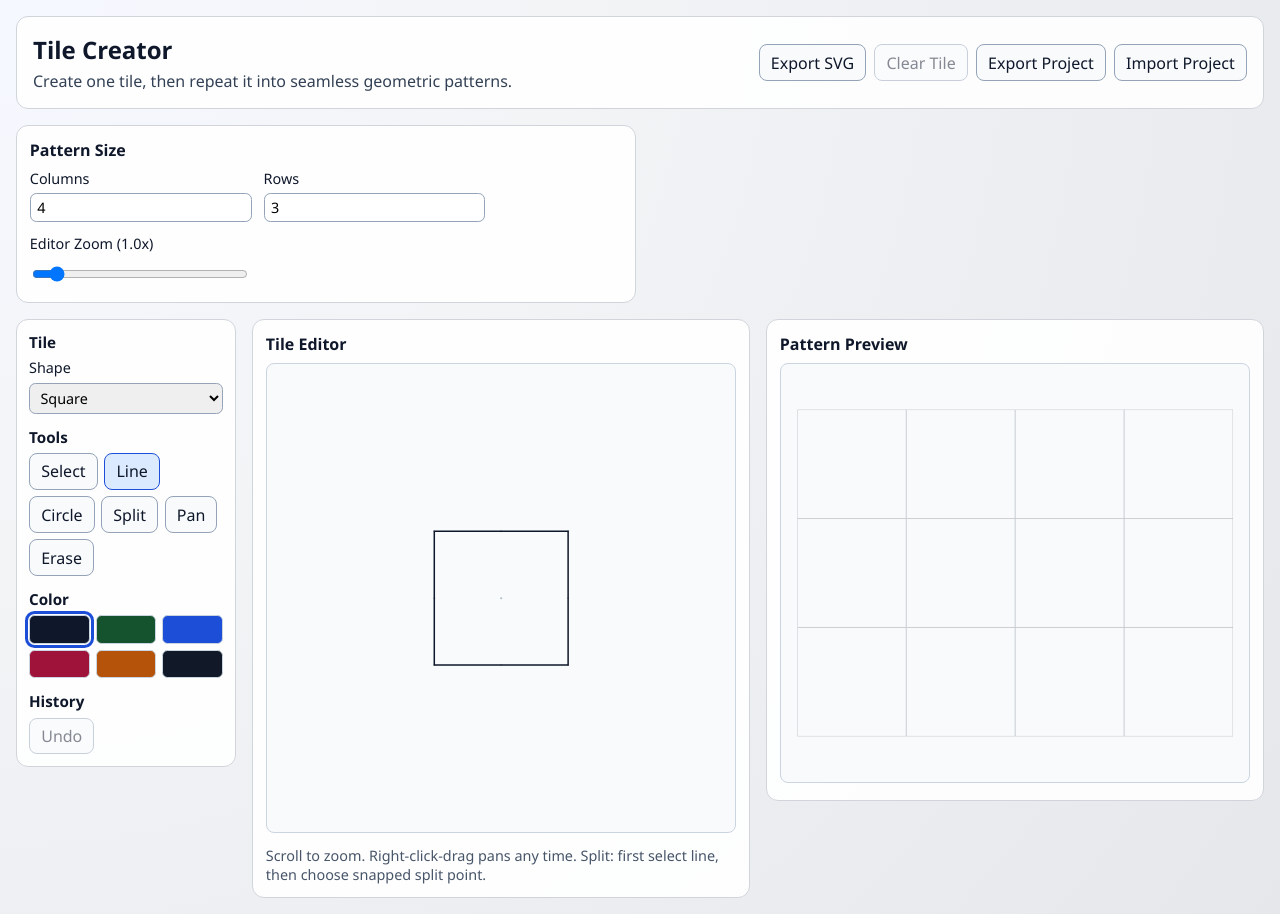
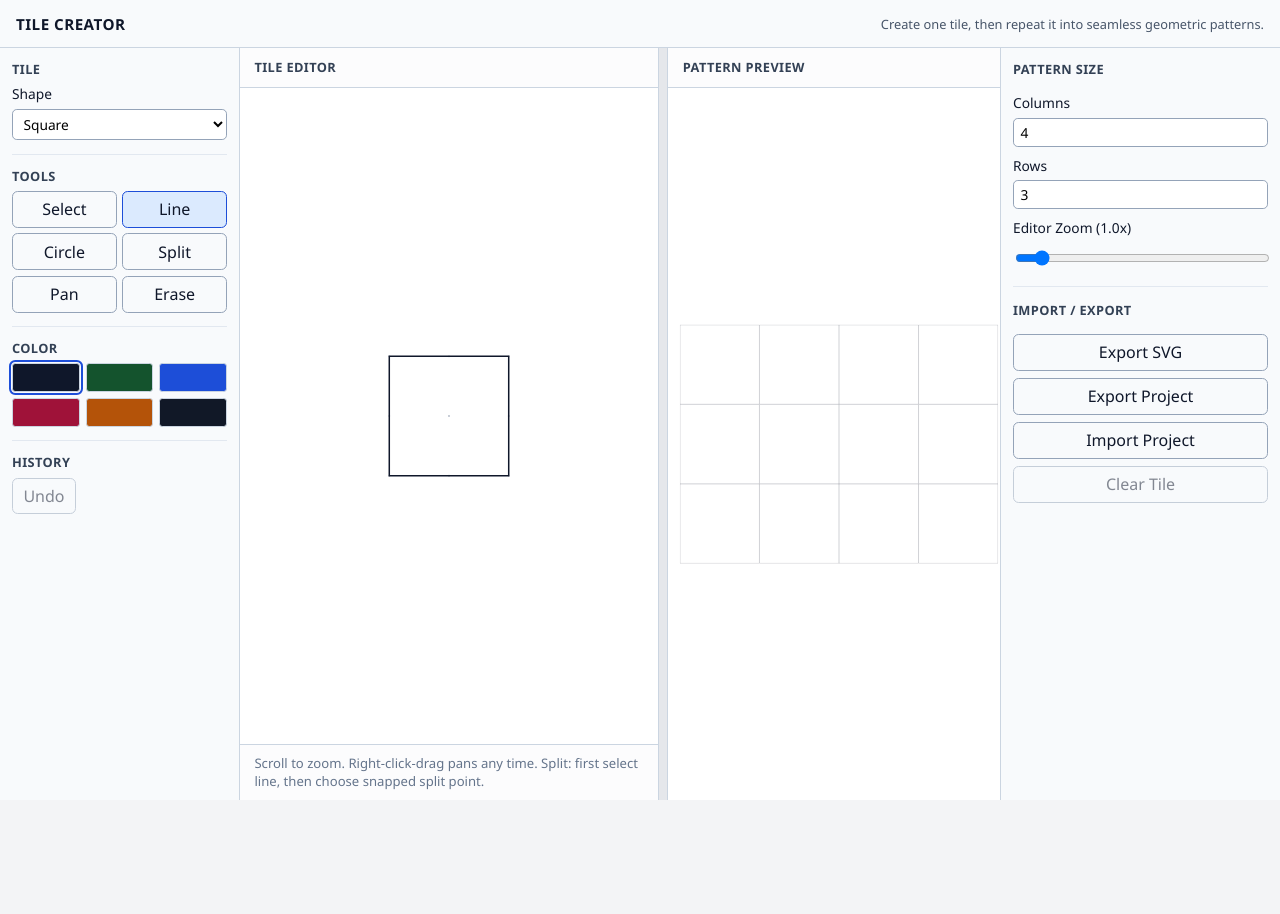
Before and after one commit to handorff/tile-creator, a React (Vite) app: page / in a window 1280 px wide. After the commit the page ends 800 px from the top, so only its background shows below. Built offline with nearby package versions, Linux system fonts and the light colour scheme.

Commit message:
Update layout to new Figma style

```diff
--- a/src/app/App.tsx
+++ b/src/app/App.tsx
@@ -1,5 +1,5 @@
 import { useEffect, useMemo, useReducer, useRef, useState } from 'react';
-import type { ChangeEvent } from 'react';
+import type { ChangeEvent, PointerEvent as ReactPointerEvent } from 'react';
 import { EditorCanvas } from '../features/editor/EditorCanvas';
 import { Toolbar } from '../features/editor/Toolbar';
 import { buildTiledSvg } from '../features/export/exportSvg';
@@ -27,6 +27,8 @@ interface InitialState {
 
 const MIN_EDITOR_ZOOM = 0.5;
 const MAX_EDITOR_ZOOM = 10;
+const MIN_EDITOR_PANE = 0.3;
+const MAX_EDITOR_PANE = 0.7;
 
 function clampPattern(value: number): number {
   if (Number.isNaN(value) || value < 1) {
@@ -40,6 +42,13 @@ function clampEditorZoom(value: number): number {
     return 1;
   }
   return Math.min(MAX_EDITOR_ZOOM, Math.max(MIN_EDITOR_ZOOM, value));
+}
+
+function clampEditorPane(value: number): number {
+  if (Number.isNaN(value)) {
+    return 0.55;
+  }
+  return Math.min(MAX_EDITOR_PANE, Math.max(MIN_EDITOR_PANE, value));
 }
 
 function loadInitialState(): InitialState {
@@ -62,6 +71,9 @@ export function App(): JSX.Element {
   const [selectedPrimitiveId, setSelectedPrimitiveId] = useState<string | null>(null);
   const [message, setMessage] = useState<string>('');
   const fileInputRef = useRef<HTMLInputElement | null>(null);
+  const centerSplitRef = useRef<HTMLDivElement | null>(null);
+  const [editorPane, setEditorPane] = useState<number>(0.55);
+  const [resizingPane, setResizingPane] = useState<boolean>(false);
 
   useEffect(() => {
     saveAutosave(project, pattern);
@@ -191,37 +203,107 @@ export function App(): JSX.Element {
     }
   };
 
+  const updateEditorPane = (clientX: number): void => {
+    const splitElement = centerSplitRef.current;
+    if (!splitElement) {
+      return;
+    }
+
+    const bounds = splitElement.getBoundingClientRect();
+    if (bounds.width <= 0) {
+      return;
+    }
+
+    setEditorPane(clampEditorPane((clientX - bounds.left) / bounds.width));
+  };
+
+  const onSplitPointerDown = (event: ReactPointerEvent<HTMLDivElement>): void => {
+    event.preventDefault();
+    event.currentTarget.setPointerCapture(event.pointerId);
+    setResizingPane(true);
+    updateEditorPane(event.clientX);
+  };
+
+  const onSplitPointerMove = (event: ReactPointerEvent<HTMLDivElement>): void => {
+    if (!resizingPane) {
+      return;
+    }
+    updateEditorPane(event.clientX);
+  };
+
+  const onSplitPointerUp = (event: ReactPointerEvent<HTMLDivElement>): void => {
+    if (event.currentTarget.hasPointerCapture(event.pointerId)) {
+      event.currentTarget.releasePointerCapture(event.pointerId);
+    }
+    setResizingPane(false);
+  };
+
   return (
     <main className="app-shell">
-      <header className="app-header">
-        <div>
+      <header className="title-bar">
         <h1>Tile Creator</h1>
         <p>Create one tile, then repeat it into seamless geometric patterns.</p>
-        </div>
-        <div className="header-actions">
-          <button type="button" onClick={exportSvg}>
-            Export SVG
-          </button>
-          <button type="button" onClick={clearTile} disabled={project.primitives.length === 0}>
-            Clear Tile
-          </button>
-          <button type="button" onClick={exportProjectJson}>
-            Export Project
-          </button>
-          <button type="button" onClick={() => fileInputRef.current?.click()}>
-            Import Project
-          </button>
-          <input
-            ref={fileInputRef}
-            type="file"
-            hidden
-            accept="application/json"
-            onChange={importProjectJson}
+      </header>
+
+      <section className="workspace-layout">
+        <Toolbar
+          shape={project.tile.shape}
+          activeTool={project.activeTool}
+          activeColor={project.activeColor}
+          colors={DEFAULT_COLORS}
+          canUndo={project.history.past.length > 0}
+          onShapeChange={setShape}
+          onToolChange={setTool}
+          onColorChange={setColor}
+          onUndo={() => dispatch({ type: 'undo' })}
+        />
+
+        <section className="center-panel">
+          <div
+            ref={centerSplitRef}
+            className="center-split"
+            style={{
+              gridTemplateColumns: `${(editorPane * 100).toFixed(2)}% 0.65rem ${(
+                100 -
+                editorPane * 100
+              ).toFixed(2)}%`
+            }}
+          >
+            <div className="center-pane">
+              <EditorCanvas
+                tile={project.tile}
+                primitives={project.primitives}
+                activeTool={project.activeTool}
+                activeColor={project.activeColor}
+                zoom={editorZoom}
+                onZoomChange={(nextZoom) => setEditorZoom(clampEditorZoom(nextZoom))}
+                onAddPrimitive={addPrimitive}
+                onUpdatePrimitive={updatePrimitive}
+                onSplitLine={splitLine}
+                onErasePrimitive={erasePrimitive}
+                onSelectionChange={setSelectedPrimitiveId}
               />
             </div>
-      </header>
 
-      <section className="pattern-controls panel">
+            <div
+              className={`center-divider ${resizingPane ? 'dragging' : ''}`}
+              role="separator"
+              aria-orientation="vertical"
+              aria-label="Resize editor and preview panes"
+              onPointerDown={onSplitPointerDown}
+              onPointerMove={onSplitPointerMove}
+              onPointerUp={onSplitPointerUp}
+              onPointerCancel={onSplitPointerUp}
+            />
+
+            <div className="center-pane">
+              <TilingPreview tile={project.tile} primitives={project.primitives} pattern={pattern} />
+            </div>
+          </div>
+        </section>
+
+        <aside className="right-panel">
+          <section className="right-section pattern-controls">
             <h2>Pattern Size</h2>
             <div className="pattern-grid">
               <label className="field">
@@ -269,37 +351,34 @@ export function App(): JSX.Element {
             </div>
           </section>
 
-      <section className="workspace-grid">
-        <Toolbar
-          shape={project.tile.shape}
-          activeTool={project.activeTool}
-          activeColor={project.activeColor}
-          colors={DEFAULT_COLORS}
-          canUndo={project.history.past.length > 0}
-          onShapeChange={setShape}
-          onToolChange={setTool}
-          onColorChange={setColor}
-          onUndo={() => dispatch({ type: 'undo' })}
+          <section className="right-section">
+            <h2>Import / Export</h2>
+            <div className="right-actions">
+              <button type="button" onClick={exportSvg}>
+                Export SVG
+              </button>
+              <button type="button" onClick={exportProjectJson}>
+                Export Project
+              </button>
+              <button type="button" onClick={() => fileInputRef.current?.click()}>
+                Import Project
+              </button>
+              <button type="button" onClick={clearTile} disabled={project.primitives.length === 0}>
+                Clear Tile
+              </button>
+            </div>
+            <input
+              ref={fileInputRef}
+              type="file"
+              hidden
+              accept="application/json"
+              onChange={importProjectJson}
             />
-
-        <EditorCanvas
-          tile={project.tile}
-          primitives={project.primitives}
-          activeTool={project.activeTool}
-          activeColor={project.activeColor}
-          zoom={editorZoom}
-          onZoomChange={(nextZoom) => setEditorZoom(clampEditorZoom(nextZoom))}
-          onAddPrimitive={addPrimitive}
-          onUpdatePrimitive={updatePrimitive}
-          onSplitLine={splitLine}
-          onErasePrimitive={erasePrimitive}
-          onSelectionChange={setSelectedPrimitiveId}
-        />
-
-        <TilingPreview tile={project.tile} primitives={project.primitives} pattern={pattern} />
           </section>
 
           {message ? <p className="status-message">{message}</p> : null}
+        </aside>
+      </section>
     </main>
   );
 }
--- a/src/features/editor/EditorCanvas.tsx
+++ b/src/features/editor/EditorCanvas.tsx
@@ -623,7 +623,7 @@ export function EditorCanvas(props: EditorCanvasProps): JSX.Element {
       : null;
 
   return (
-    <section className="panel">
+    <section className="canvas-panel">
       <h2>Tile Editor</h2>
       <svg
         ref={svgRef}
--- a/src/features/tiling/TilingPreview.tsx
+++ b/src/features/tiling/TilingPreview.tsx
@@ -72,7 +72,7 @@ export function TilingPreview(props: TilingPreviewProps): JSX.Element {
   const neighbors = useMemo(() => periodicNeighborOffsets(props.tile), [props.tile]);
 
   return (
-    <section className="panel">
+    <section className="canvas-panel">
       <h2>Pattern Preview</h2>
       <svg
         data-testid="tiling-preview"
--- a/src/styles.css
+++ b/src/styles.css
@@ -1,17 +1,31 @@
 :root {
   color-scheme: light;
   font-family: 'IBM Plex Sans', 'Avenir Next', 'Segoe UI', sans-serif;
-  background: radial-gradient(circle at top left, #f5f8ff 0%, #f3f4f6 35%, #e5e7eb 100%);
-  color: #0f172a;
+  --app-bg: #f3f4f6;
+  --surface: #f8fafc;
+  --surface-strong: #ffffff;
+  --text: #0f172a;
+  --text-muted: #475569;
+  --border: #cbd5e1;
+  --border-soft: #e2e8f0;
+  --divider: #e5e7eb;
+  background: var(--app-bg);
+  color: var(--text);
 }
 
 * {
   box-sizing: border-box;
 }
 
-body {
+html,
+body,
+#root {
   margin: 0;
   min-height: 100vh;
+}
+
+body {
+  background: var(--app-bg);
 }
 
 button,
@@ -20,46 +34,12 @@ select {
   font: inherit;
 }
 
-.app-shell {
-  display: grid;
-  gap: 1rem;
-  padding: 1rem;
-}
-
-.app-header {
-  background: rgba(255, 255, 255, 0.9);
-  border: 1px solid #d1d5db;
-  border-radius: 0.75rem;
-  padding: 1rem;
-  display: flex;
-  gap: 1rem;
-  justify-content: space-between;
-  align-items: center;
-  flex-wrap: wrap;
-}
-
-.app-header h1 {
-  margin: 0;
-  font-size: 1.5rem;
-}
-
-.app-header p {
-  margin: 0.25rem 0 0;
-  color: #334155;
-}
-
-.header-actions {
-  display: flex;
-  gap: 0.5rem;
-  flex-wrap: wrap;
-}
-
 button {
   border: 1px solid #94a3b8;
   background: #f8fafc;
-  color: #0f172a;
-  border-radius: 0.5rem;
-  padding: 0.4rem 0.7rem;
+  color: var(--text);
+  border-radius: 0.35rem;
+  padding: 0.4rem 0.65rem;
   cursor: pointer;
 }
 
@@ -77,97 +57,218 @@ button.active {
   background: #dbeafe;
 }
 
-.panel {
-  background: rgba(255, 255, 255, 0.92);
-  border: 1px solid #d1d5db;
-  border-radius: 0.75rem;
-  padding: 0.8rem;
+.app-shell {
+  height: 100vh;
+  display: flex;
+  flex-direction: column;
 }
 
-.panel h2 {
-  margin: 0 0 0.5rem;
-  font-size: 1rem;
+.title-bar {
+  min-height: 3rem;
+  padding: 0 1rem;
+  border-bottom: 1px solid var(--border);
+  background: var(--surface);
+  display: flex;
+  align-items: center;
+  justify-content: space-between;
+  gap: 1rem;
 }
 
-.pattern-controls {
-  max-width: 620px;
+.title-bar h1 {
+  margin: 0;
+  font-size: 0.95rem;
+  letter-spacing: 0.03em;
+  text-transform: uppercase;
 }
 
-.pattern-grid {
-  display: flex;
-  gap: 0.75rem;
-  flex-wrap: wrap;
+.title-bar p {
+  margin: 0;
+  color: var(--text-muted);
+  font-size: 0.8rem;
 }
 
-.field {
+.workspace-layout {
+  flex: 1;
+  min-height: 0;
   display: grid;
-  gap: 0.35rem;
-  font-size: 0.9rem;
-}
-
-.field input,
-.field select {
-  border: 1px solid #94a3b8;
-  border-radius: 0.4rem;
-  padding: 0.25rem 0.4rem;
-}
-
-.zoom-field {
-  min-width: 220px;
-}
-
-.workspace-grid {
-  display: grid;
-  grid-template-columns: minmax(180px, 220px) 1fr 1fr;
-  gap: 1rem;
-  align-items: start;
+  grid-template-columns: 240px minmax(0, 1fr) 280px;
+  background: #eef2f7;
 }
 
 .toolbar {
-  background: rgba(255, 255, 255, 0.9);
-  border: 1px solid #d1d5db;
-  border-radius: 0.75rem;
+  border-right: 1px solid var(--border);
+  background: var(--surface);
   padding: 0.75rem;
   display: grid;
-  gap: 0.8rem;
+  align-content: start;
+  gap: 0.85rem;
+  min-height: 0;
+  overflow: auto;
 }
 
-.toolbar h2 {
+.toolbar section + section {
+  border-top: 1px solid var(--border-soft);
+  padding-top: 0.75rem;
+}
+
+.toolbar h2,
+.right-section h2 {
   margin: 0 0 0.4rem;
-  font-size: 0.95rem;
+  font-size: 0.8rem;
+  text-transform: uppercase;
+  letter-spacing: 0.03em;
+  color: #334155;
 }
 
 .button-row {
-  display: flex;
-  flex-wrap: wrap;
-  gap: 0.4rem;
+  display: grid;
+  grid-template-columns: repeat(2, minmax(0, 1fr));
+  gap: 0.35rem;
 }
 
 .color-grid {
   display: grid;
-  grid-template-columns: repeat(3, 1fr);
+  grid-template-columns: repeat(3, minmax(0, 1fr));
   gap: 0.35rem;
 }
 
 .color {
   width: 100%;
   height: 1.8rem;
-  border-radius: 0.35rem;
+  border-radius: 0.2rem;
   border: 1px solid #cbd5e1;
 }
 
 .active-color {
-  outline: 3px solid #1d4ed8;
+  outline: 2px solid #1d4ed8;
   outline-offset: 1px;
+}
+
+.field {
+  display: grid;
+  gap: 0.35rem;
+  font-size: 0.86rem;
+}
+
+.field input,
+.field select {
+  border: 1px solid #94a3b8;
+  border-radius: 0.3rem;
+  padding: 0.25rem 0.4rem;
+  background: #ffffff;
+}
+
+.zoom-field input {
+  width: 100%;
+}
+
+.center-panel {
+  min-width: 0;
+  min-height: 0;
+  background: var(--surface-strong);
+}
+
+.center-split {
+  height: 100%;
+  min-height: 0;
+  display: grid;
+}
+
+.center-pane {
+  min-width: 0;
+  min-height: 0;
+  overflow: hidden;
+}
+
+.center-divider {
+  width: 100%;
+  cursor: col-resize;
+  background: var(--divider);
+  border-left: 1px solid var(--border);
+  border-right: 1px solid var(--border);
+  touch-action: none;
+}
+
+.center-divider:hover,
+.center-divider.dragging {
+  background: #dbeafe;
+}
+
+.canvas-panel {
+  height: 100%;
+  min-height: 0;
+  display: flex;
+  flex-direction: column;
+  background: #ffffff;
+}
+
+.canvas-panel h2 {
+  margin: 0;
+  padding: 0.65rem 0.9rem;
+  border-bottom: 1px solid var(--border);
+  font-size: 0.8rem;
+  text-transform: uppercase;
+  letter-spacing: 0.03em;
+  color: #334155;
+  background: #fcfcfd;
 }
 
 .editor-canvas,
 .preview-canvas {
   width: 100%;
-  min-height: 420px;
-  border-radius: 0.5rem;
-  background: #f8fafc;
-  border: 1px solid #cbd5e1;
+  flex: 1;
+  min-height: 0;
+  background: #ffffff;
+}
+
+.hint {
+  margin: 0;
+  padding: 0.6rem 0.9rem;
+  border-top: 1px solid var(--border);
+  color: #64748b;
+  font-size: 0.82rem;
+  background: #fcfcfd;
+}
+
+.right-panel {
+  border-left: 1px solid var(--border);
+  background: var(--surface);
+  padding: 0.75rem;
+  display: grid;
+  align-content: start;
+  gap: 0.85rem;
+  min-height: 0;
+  overflow: auto;
+}
+
+.right-section {
+  display: grid;
+  gap: 0.55rem;
+}
+
+.right-section + .right-section {
+  border-top: 1px solid var(--border-soft);
+  padding-top: 0.85rem;
+}
+
+.pattern-grid {
+  display: grid;
+  gap: 0.55rem;
+}
+
+.right-actions {
+  display: grid;
+  gap: 0.45rem;
+}
+
+.status-message {
+  margin: 0;
+  padding: 0.55rem 0.65rem;
+  border-radius: 0.35rem;
+  background: #ecfeff;
+  border: 1px solid #67e8f9;
+  color: #164e63;
+  font-size: 0.85rem;
 }
 
 .tile-outline {
@@ -215,28 +316,51 @@ button.active {
   fill: none;
 }
 
-.hint {
-  margin: 0.5rem 0 0;
-  color: #475569;
-  font-size: 0.9rem;
+@media (max-width: 1200px) {
+  .workspace-layout {
+    grid-template-columns: 220px minmax(0, 1fr) 250px;
+  }
 }
 
-.status-message {
-  margin: 0;
-  padding: 0.65rem 0.8rem;
-  border-radius: 0.55rem;
-  background: #ecfeff;
-  border: 1px solid #67e8f9;
-  color: #164e63;
-}
-
-@media (max-width: 1080px) {
-  .workspace-grid {
-    grid-template-columns: 1fr;
+@media (max-width: 980px) {
+  .app-shell {
+    min-height: 100vh;
+    height: auto;
   }
 
-  .editor-canvas,
-  .preview-canvas {
-    min-height: 320px;
+  .title-bar {
+    min-height: auto;
+    padding: 0.7rem 1rem;
+    flex-direction: column;
+    align-items: flex-start;
+    gap: 0.35rem;
+  }
+
+  .workspace-layout {
+    grid-template-columns: 1fr;
+    grid-template-rows: auto minmax(560px, 1fr) auto;
+  }
+
+  .toolbar {
+    border-right: 0;
+    border-bottom: 1px solid var(--border);
+  }
+
+  .center-panel {
+    min-height: 560px;
+  }
+
+  .center-split {
+    grid-template-columns: 1fr !important;
+    grid-template-rows: minmax(280px, 1fr) minmax(280px, 1fr);
+  }
+
+  .center-divider {
+    display: none;
+  }
+
+  .right-panel {
+    border-left: 0;
+    border-top: 1px solid var(--border);
   }
 }
```
Lines whose indentation alone changed are shown as unchanged.
